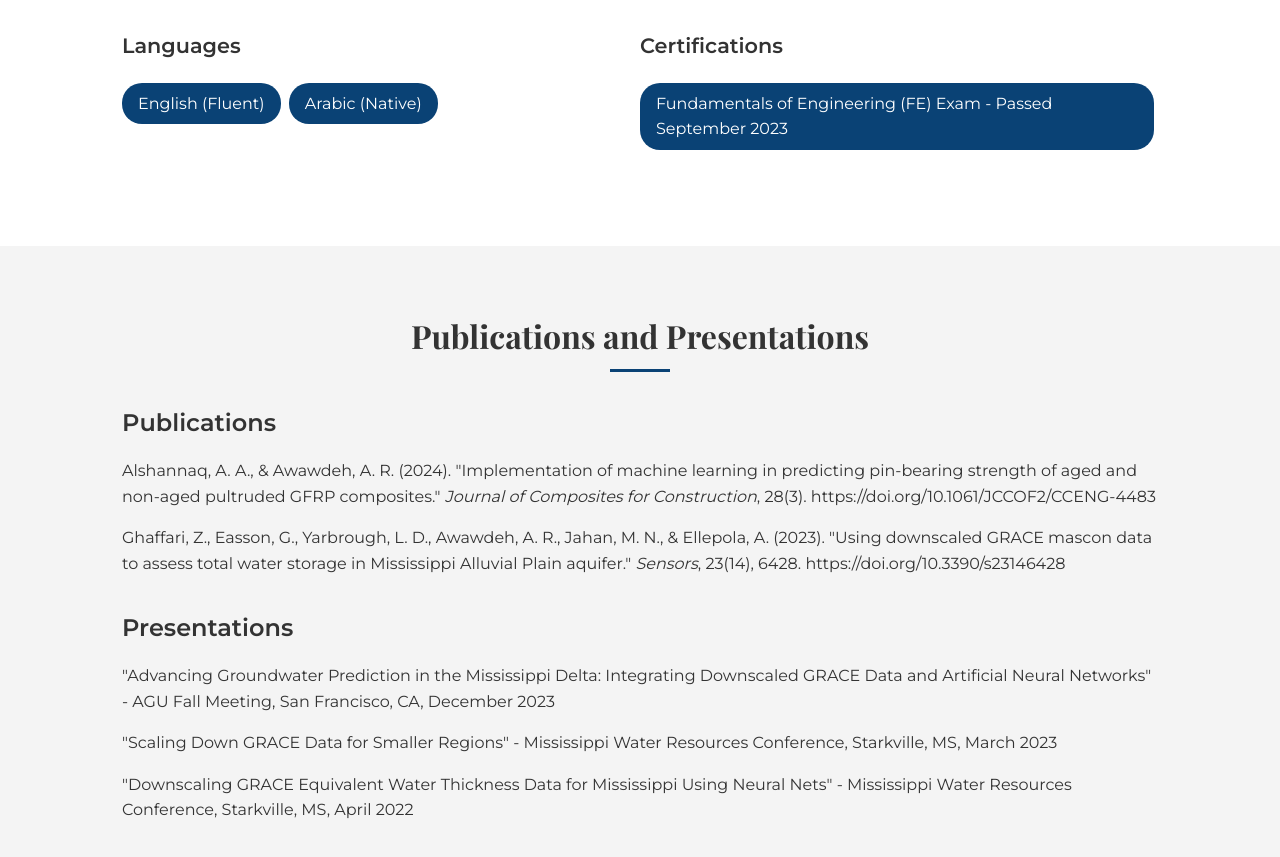
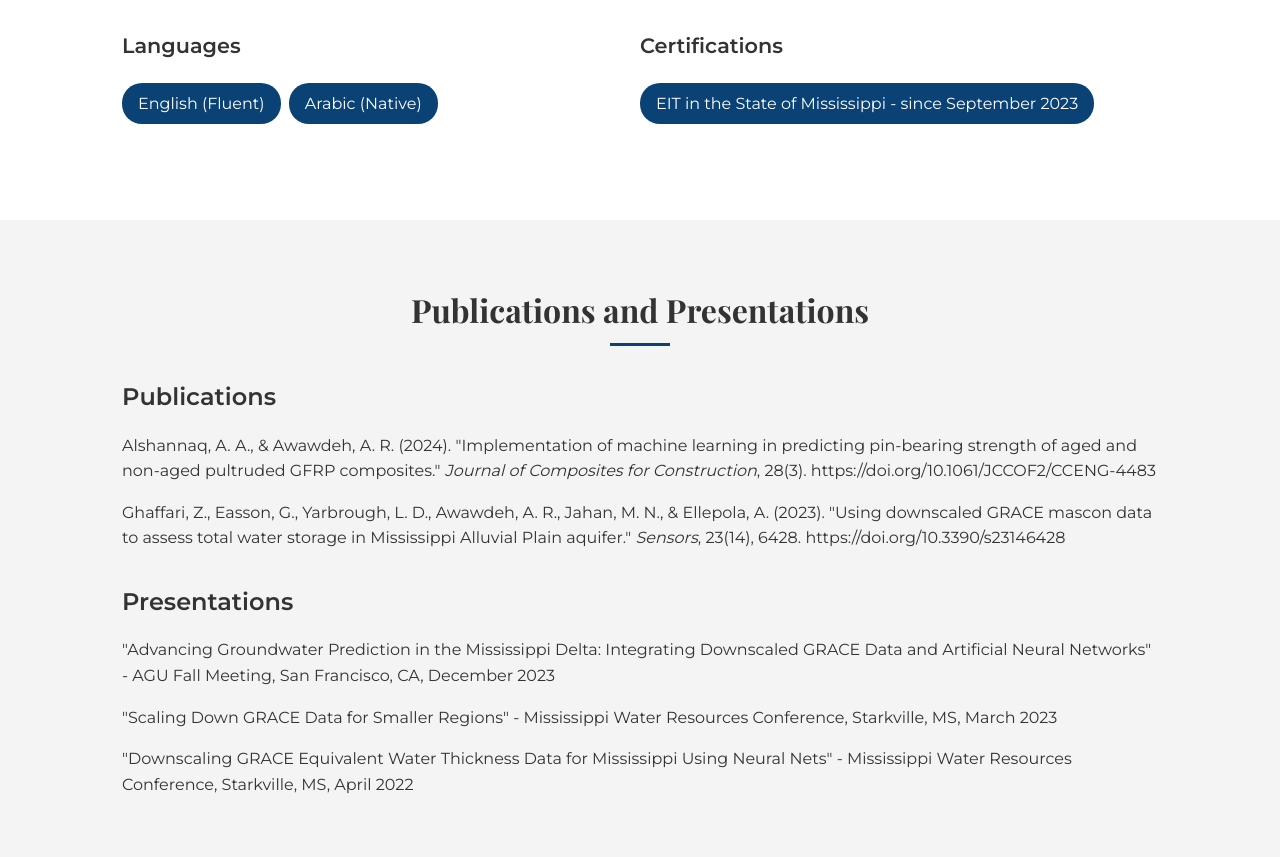
Before and after one commit to Amawawdeh/Amawawdeh.github.io, a plain HTML site: page index.html in a window 1280 px wide. Shown: the part 2933-3790 px from the top of the page. Drawn offline with nearby package versions, Linux system fonts and the light colour scheme.

Commit message:
index.html

```diff
--- a/index.html
+++ b/index.html
@@ -418,7 +418,7 @@
                     <div class="skill-category">
                         <h3>Certifications</h3>
                         <ul>
-                            <li>Fundamentals of Engineering (FE) Exam - Passed September 2023</li>
+                            <li>EIT in the State of Mississippi - since September 2023</li>
                         </ul>
                     </div>
                 </div>
```
